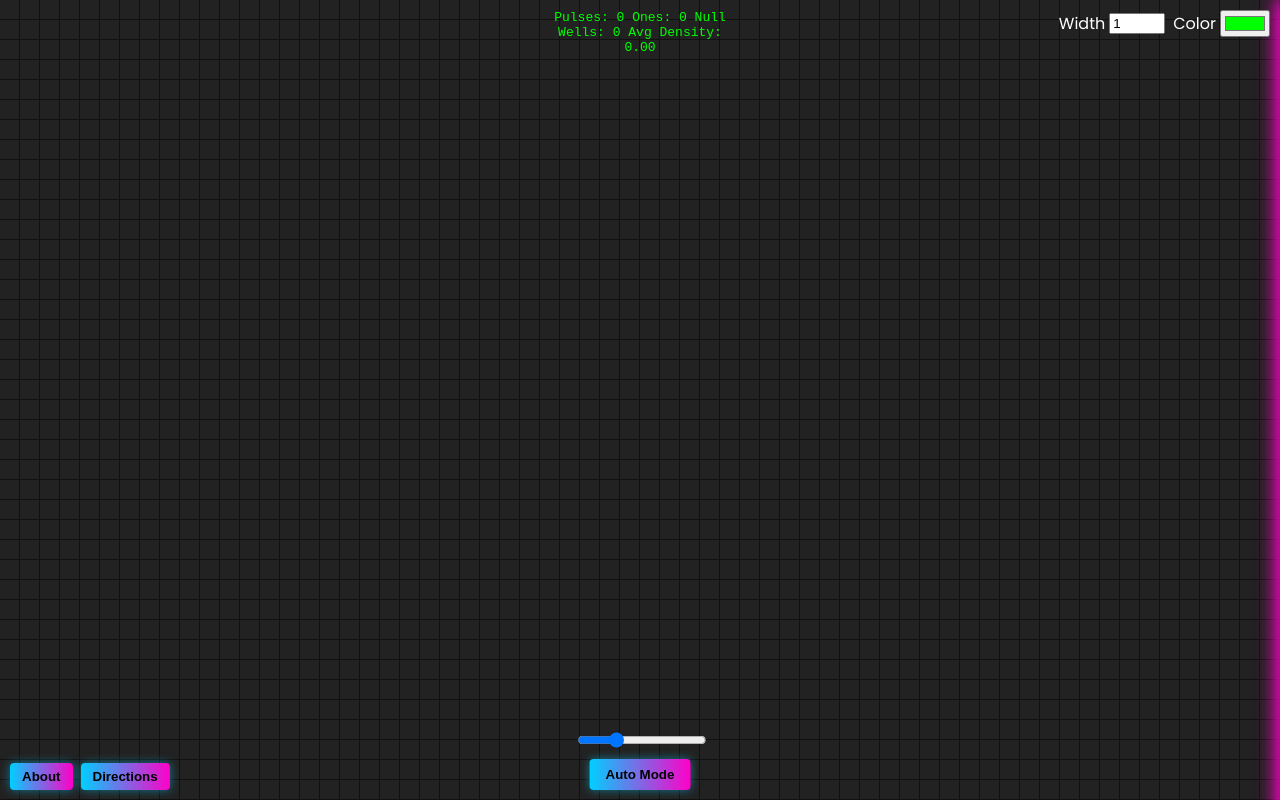
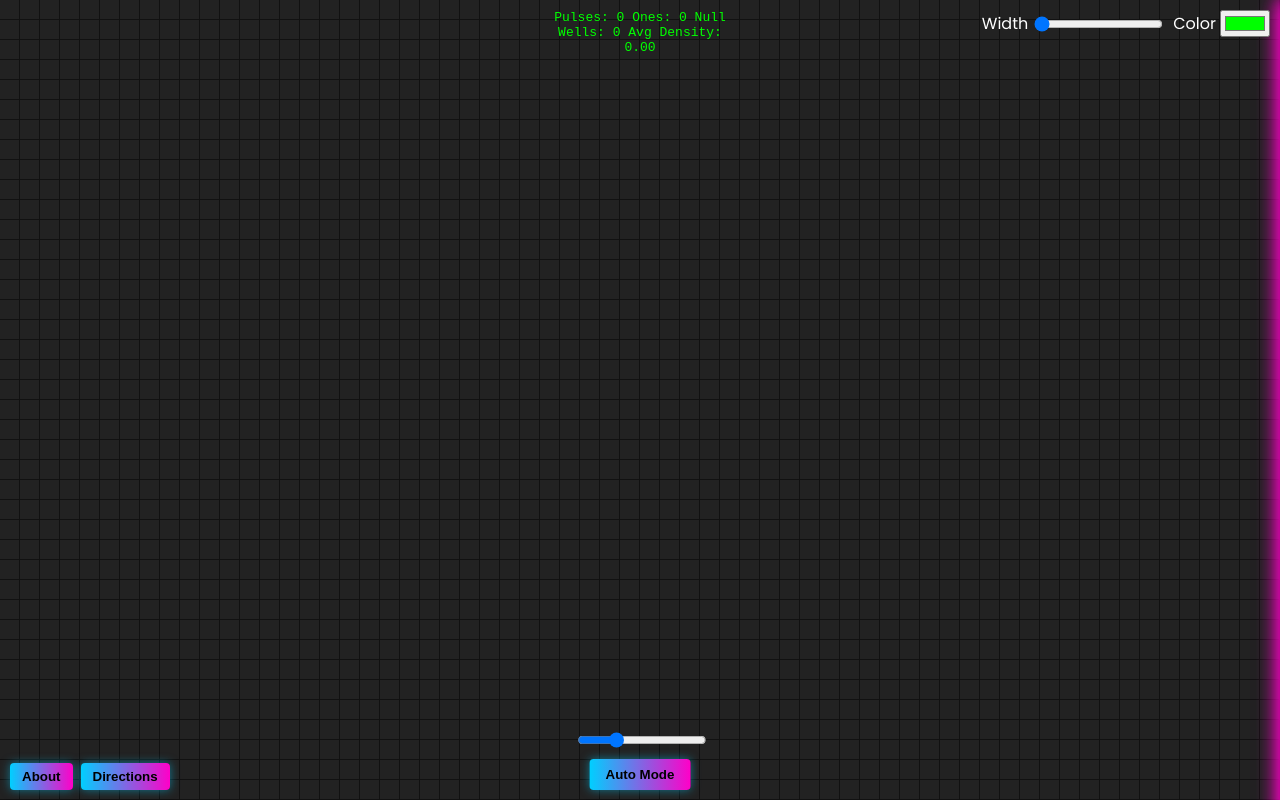
Before and after one commit to CryptvJet/Binary-Pulse-Game, a website with bundled scripts: page index.html in a window 1280 px wide. Built offline with nearby package versions, Linux system fonts and the light colour scheme; files whose address does not match are found by name.

Commit message:
Add brush controls and cursor

```diff
--- a/index.html
+++ b/index.html
@@ -22,7 +22,7 @@
 
   <div id="toolbar">
     <label>Width
-      <input id="brush-width" type="number" min="1" max="10" value="1" />
+      <input id="brush-width" type="range" min="1" max="10" value="1" />
     </label>
     <label>Color
       <input id="brush-color" type="color" value="#00ff00" />
--- a/style.css
+++ b/style.css
@@ -14,6 +14,7 @@ canvas {
   margin: 0;
   background: #111;
   box-shadow: 0 0 20px #00cfff;
+  cursor: url('brush.png') 4 4, crosshair;
 }
 
 #container {
```
